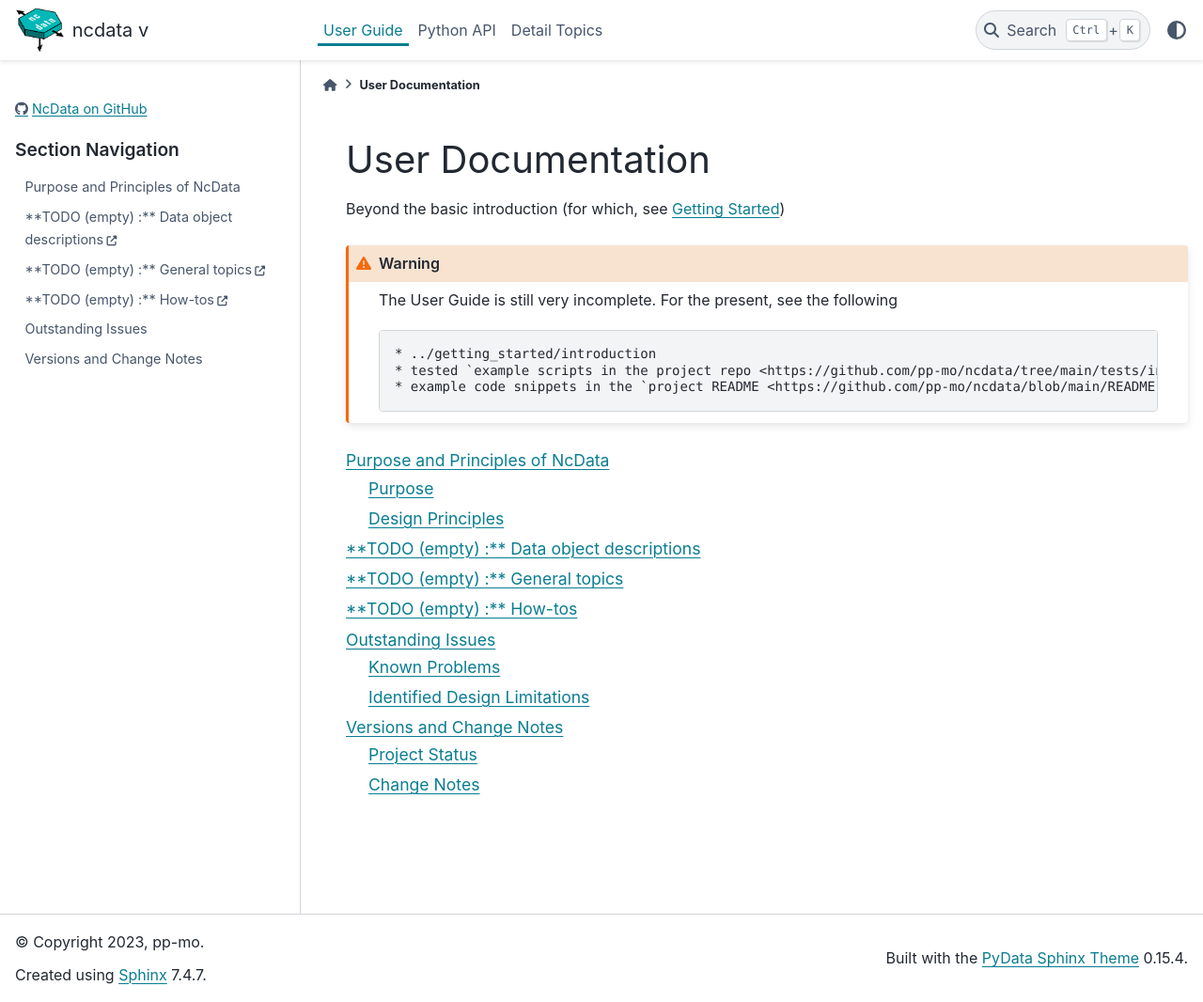
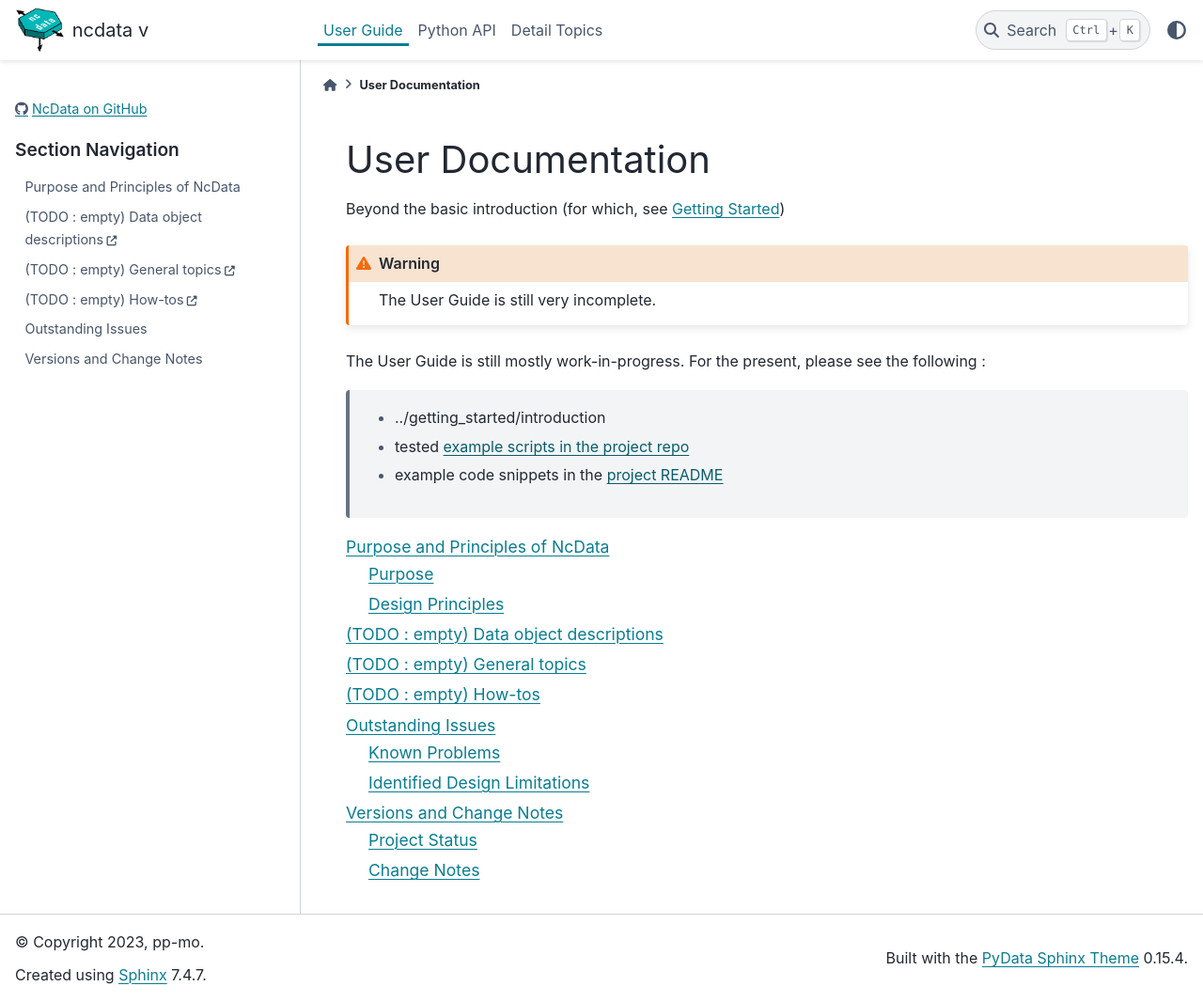
Before and after one commit to pp-mo/ncdata, a Sphinx documentation site: the page built from docs/userdocs/user_guide/user_guide.rst, in a window 1280 px wide and 1066 px high. Shown: the whole window at 94% size. Built offline with Sphinx 7.4.7 and the PyData theme 0.15.4, drawn with Linux system fonts in a browser that asks for light colours; pages that are not in the unit, such as notebooks, are missing from menus; the version number could not be read and is left out.

Commit message:
Fix User Guide page.

```diff
--- a/docs/userdocs/user_guide/user_guide.rst
+++ b/docs/userdocs/user_guide/user_guide.rst
@@ -4,20 +4,22 @@ Beyond the basic introduction
 (for which, see :ref:`getting_started`)
 
 .. warning::
+    The User Guide is still very incomplete.
 
-    The User Guide is still very incomplete.
-    For the present, see the following ::
+The User Guide is still mostly work-in-progress.
+For the present, please see the following :
 
     * ../getting_started/introduction
     * tested `example scripts in the project repo <https://github.com/pp-mo/ncdata/tree/main/tests/integration/example_scripts>`_
     * example code snippets in the `project README <https://github.com/pp-mo/ncdata/blob/main/README.md#demonstration-code-examples>`_
 
+
 .. toctree::
     :maxdepth: 2
 
     design_principles
-    **TODO (empty) :** Data object descriptions <https://github.com/pp-mo/ncdata/issues/77>
-    **TODO (empty) :** General topics <https://github.com/pp-mo/ncdata/issues/77>
-    **TODO (empty) :** How-tos <https://github.com/pp-mo/ncdata/issues/77>
+    (TODO : empty) Data object descriptions <https://github.com/pp-mo/ncdata/issues/77>
+    (TODO : empty) General topics <https://github.com/pp-mo/ncdata/issues/77>
+    (TODO : empty) How-tos <https://github.com/pp-mo/ncdata/issues/77>
     known_issues
     ../../change_log
```
